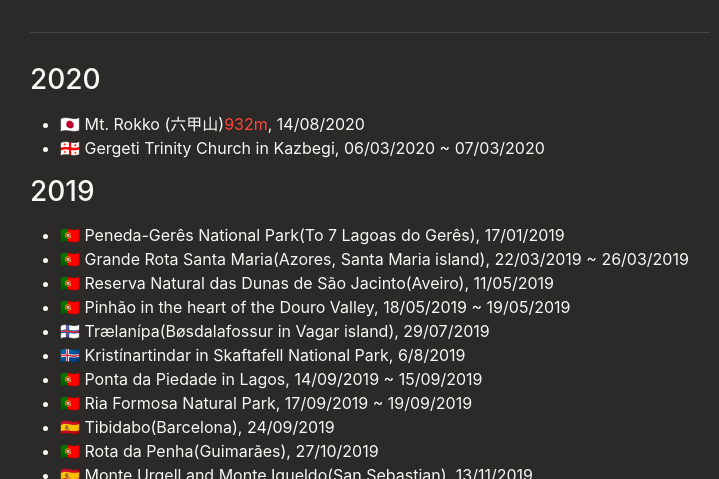
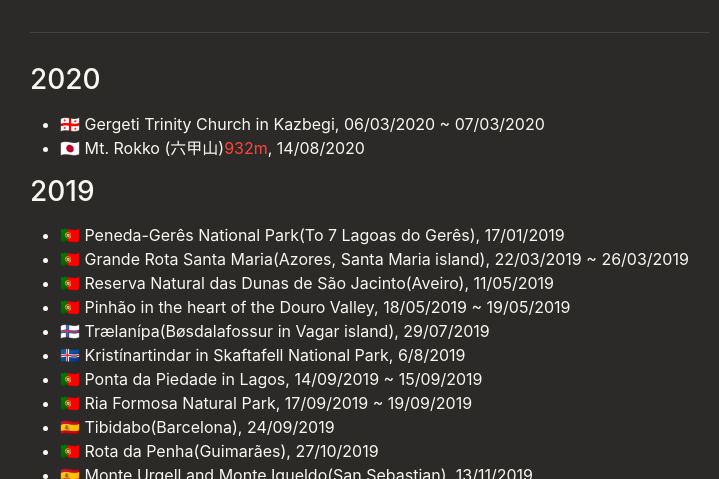
Before and after one commit to pixyzehn/pixyzehn.com, a Jekyll site: the page built from pages/trekking.md, in a window 1280 px wide and 900 px high, cut to the strip 421-900 px from the top of the window. Shown: the whole strip, without its empty margins (270-989 px from the left). Built offline with Jekyll 4.4.1, drawn with Linux system fonts in a browser that asks for light colours; nearby versions of some CDN libraries; library files that are not in the unit come from our copies.

Commit message:
Update order

```diff
--- a/pages/trekking.md
+++ b/pages/trekking.md
@@ -10,8 +10,8 @@ permalink: /trekking/
 
 ## 2020
 
+- 🇬🇪 Gergeti Trinity Church in Kazbegi, 06/03/2020 ~ 07/03/2020
 - 🇯🇵 Mt. Rokko (六甲山)[932m](芦屋川駅~六甲山最高峰~有馬温泉), 14/08/2020
-- 🇬🇪 Gergeti Trinity Church in Kazbegi, 06/03/2020 ~ 07/03/2020
 
 ## 2019
 
```
